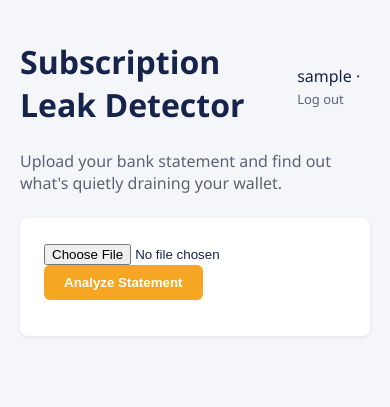
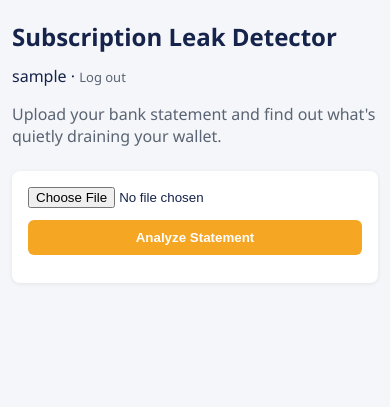
Before and after one commit to shubh-sj-1608/Subscription_leak_Detector, a Django app: page / in a window 390 px wide. Shown: the top 407 px of the page. Run offline with Django 5.2, Linux system fonts and the light colour scheme; the visitor is signed in with stand-in values (Sample User, id 1).

Commit message:
Add loading spinner, better error handling, and mobile responsiveness

```diff
--- a/static/css/style.css
+++ b/static/css/style.css
@@ -138,3 +138,42 @@ input[type="text"], input[type="password"] {
     font-size: 13px;
     text-decoration: none;
 }
+
+.spinner {
+    display: inline-block;
+    width: 16px;
+    height: 16px;
+    border: 2px solid #ffffff55;
+    border-top-color: #ffffff;
+    border-radius: 50%;
+    animation: spin 0.7s linear infinite;
+    margin-right: 8px;
+    vertical-align: middle;
+}
+
+@keyframes spin {
+    to { transform: rotate(360deg); }
+}
+
+button:disabled {
+    opacity: 0.6;
+    cursor: not-allowed;
+}
+
+@media (max-width: 600px) {
+    body { padding: 20px 12px; }
+    h1 { font-size: 24px; }
+    .topbar { flex-direction: column; align-items: flex-start; gap: 4px; }
+
+    .upload-box { padding: 16px; }
+    #csvFile { display: block; margin-bottom: 12px; width: 100%; }
+    #uploadBtn { width: 100%; }
+
+    .sub-card {
+        flex-direction: column;
+        align-items: flex-start;
+        gap: 10px;
+    }
+
+    .card-actions { flex-wrap: wrap; }
+}
--- a/static/js/app.js
+++ b/static/js/app.js
@@ -145,10 +145,22 @@ uploadBtn.addEventListener('click', async () => {
     const file = fileInput.files[0];
     if (!file) {
         statusMsg.textContent = 'Please choose a CSV file first.';
+        statusMsg.style.color = '#E24A3B';
         return;
     }
 
-    statusMsg.textContent = 'Analyzing...';
+    if (!file.name.toLowerCase().endsWith('.csv')) {
+        statusMsg.textContent = 'Please upload a .csv file — other formats aren\'t supported yet.';
+        statusMsg.style.color = '#E24A3B';
+        return;
+    }
+
+    uploadBtn.disabled = true;
+    const originalText = uploadBtn.textContent;
+    uploadBtn.innerHTML = '<span class="spinner"></span>Analyzing...';
+    statusMsg.style.color = '#5A6472';
+    statusMsg.textContent = 'Reading your statement and detecting subscriptions...';
+
     const formData = new FormData();
     formData.append('file', file);
 
@@ -158,16 +170,46 @@ uploadBtn.addEventListener('click', async () => {
             headers: { 'X-CSRFToken': window.CSRF_TOKEN },
             body: formData,
         });
+
         if (!response.ok) {
-            const err = await response.json();
-            statusMsg.textContent = 'Error: ' + (err.error || 'something went wrong');
+            let message = 'Something went wrong while analyzing your file.';
+            try {
+                const err = await response.json();
+                if (err.error) message = err.error;
+            } catch (_) {}
+
+            if (response.status === 403) {
+                message = 'Your session expired — please log in again.';
+            } else if (response.status === 400) {
+                message = message.includes('CSV')
+                    ? message
+                    : 'That file couldn\'t be read. Make sure it has "date", "raw_merchant_text", and "amount" columns.';
+            } else if (response.status >= 500) {
+                message = 'Server error — please try again in a moment.';
+            }
+
+            statusMsg.textContent = message;
+            statusMsg.style.color = '#E24A3B';
             return;
         }
 
         const data = await response.json();
-        statusMsg.textContent = `Found ${data.subscriptions.length} subscriptions.`;
+
+        if (data.subscriptions.length === 0) {
+            statusMsg.textContent = 'No recurring subscriptions were detected in this statement.';
+            statusMsg.style.color = '#5A6472';
+            resultsSection.classList.add('hidden');
+            return;
+        }
+
+        statusMsg.textContent = `Found ${data.subscriptions.length} subscription${data.subscriptions.length > 1 ? 's' : ''}.`;
+        statusMsg.style.color = '#2EC4B6';
         renderResults(data.subscriptions);
     } catch (e) {
-        statusMsg.textContent = 'Error connecting to server.';
+        statusMsg.textContent = 'Could not connect to the server. Please check your connection and try again.';
+        statusMsg.style.color = '#E24A3B';
+    } finally {
+        uploadBtn.disabled = false;
+        uploadBtn.textContent = originalText;
     }
 });
```
